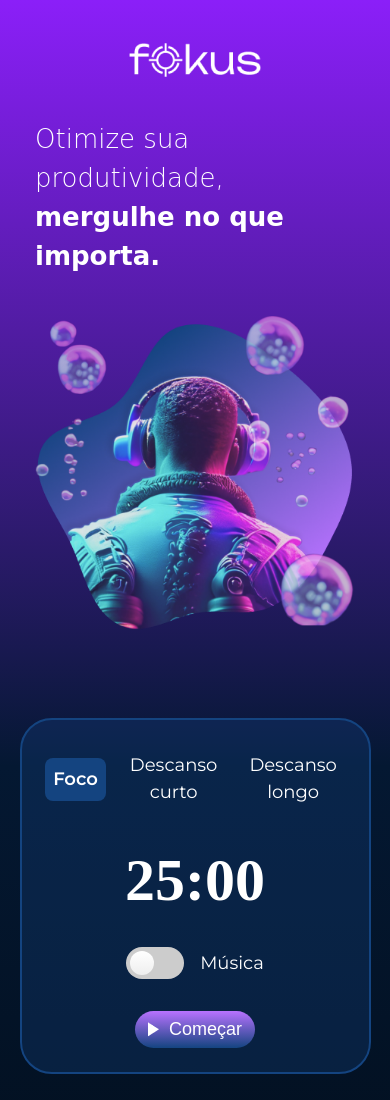
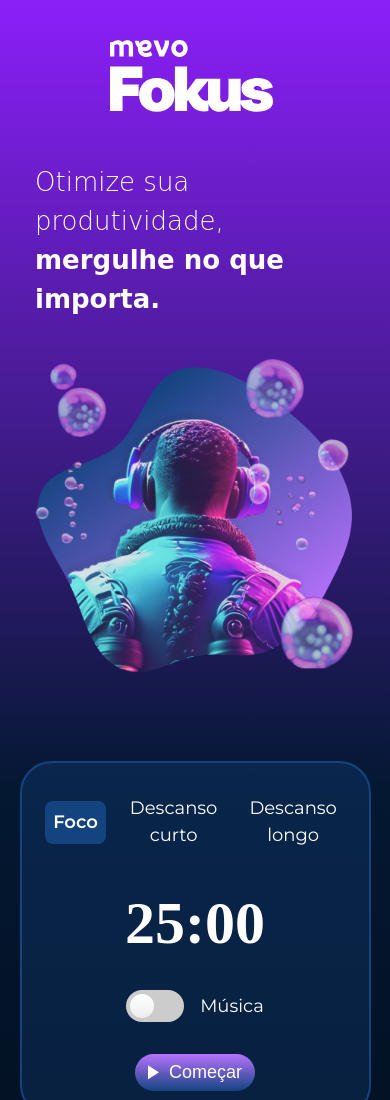
Before and after one commit to greschwed/FrontEnd, a plain HTML site: page JS_FokusPomodoro/index.html in a window 390 px wide. Shown: the top 1100 px of the page. Drawn offline with nearby package versions, Linux system fonts and the light colour scheme; a web font is replaced by a local one.

Commit message:
Starting project mobile first

```diff
--- a/JS_FokusPomodoro/index.html
+++ b/JS_FokusPomodoro/index.html
@@ -23,7 +23,7 @@
     <main class="app">
         <header class="app__header">
             <figure class="app__logo-figure">
-                <img class="app__logo-image" src="imagens/logo.png" alt="">
+                <img class="app__logo-image" src="imagens/logo.svg" alt="">
             </figure>
         </header>
         <section class="app__section-banner-container">
```
Also changed, not shown: JS_FokusPomodoro/imagens/logo old.png (renamed from JS_FokusPomodoro/imagens/logo.png), JS_FokusPomodoro/imagens/logo.svg (added).
